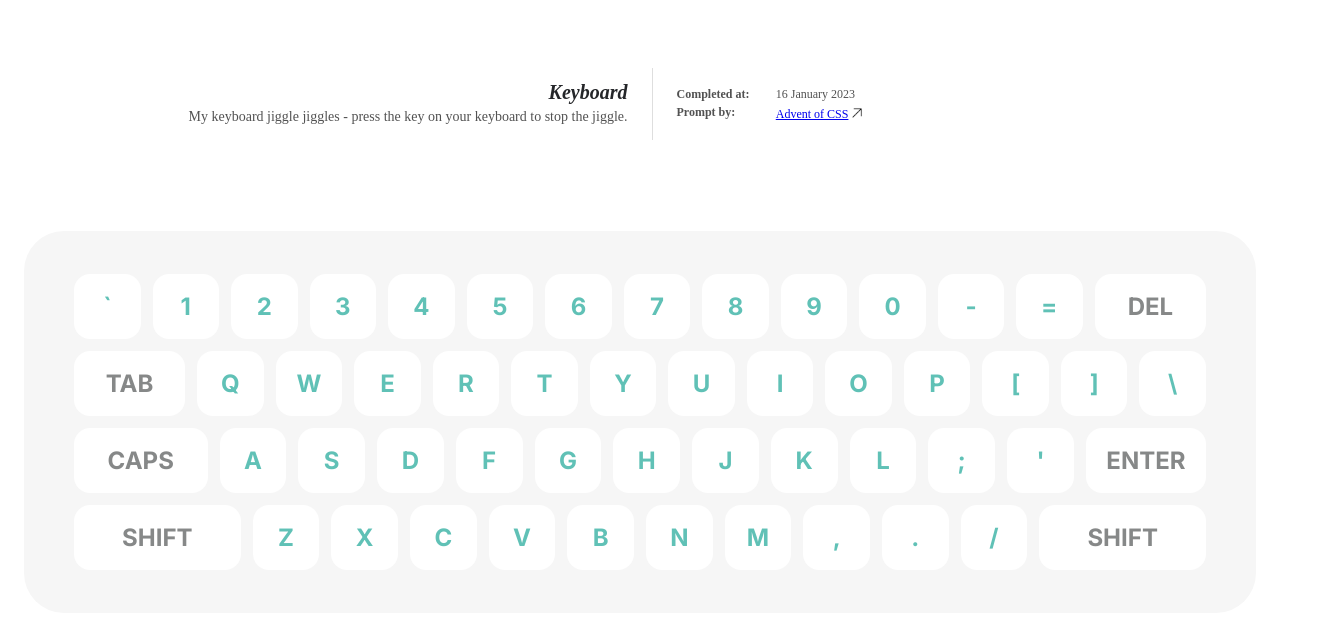
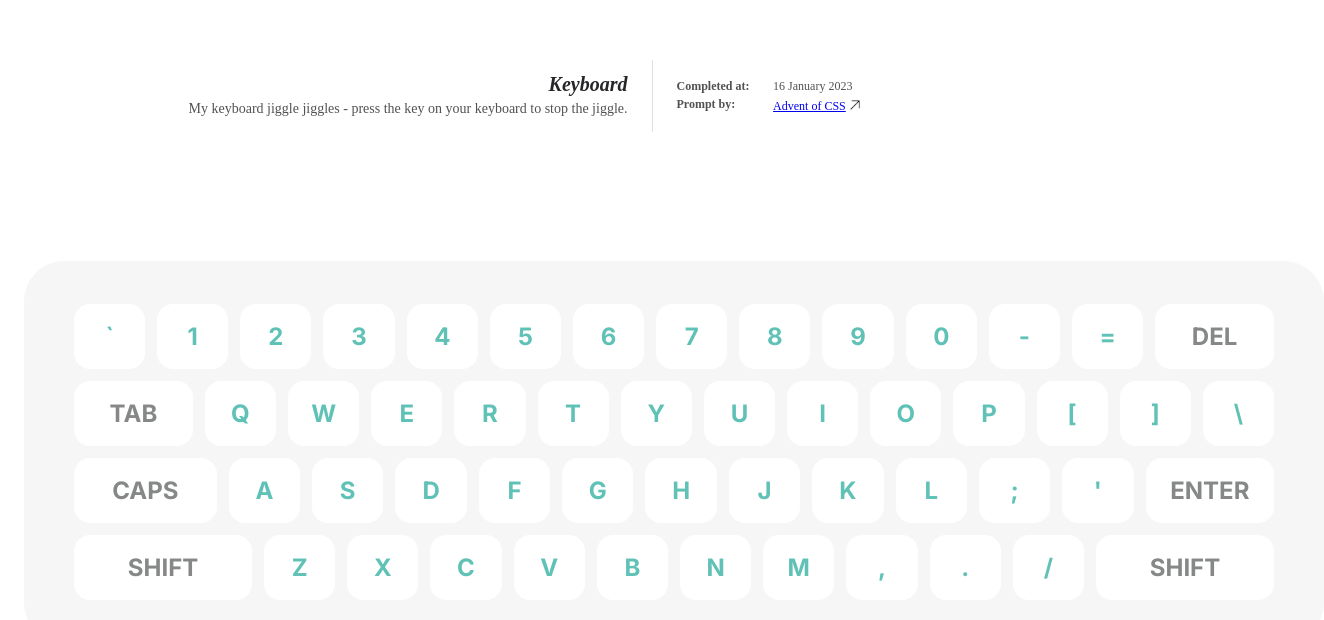
Before and after one commit to safiranugroho/safira.me-11ty, a SvelteKit app: page /keyboard in a window 1280 px wide. Shown: the top 620 px of the page, 1324 px wide, since content can reach past the window. Built offline with nearby package versions, Linux system fonts and the light colour scheme.

Commit message:
add common Page component and homepage content

```diff
--- a/src/app.html
+++ b/src/app.html
@@ -5,6 +5,13 @@
 		<link rel="icon" href="%sveltekit.assets%/favicon.ico" />
 		<meta name="viewport" content="width=device-width" />
 		<title>Doodles by Safira</title>
+
+		<link rel="preconnect" href="https://fonts.googleapis.com" />
+		<link rel="preconnect" href="https://fonts.gstatic.com" crossorigin />
+		<link
+			href="https://fonts.googleapis.com/css2?family=Noto+Serif+Toto:wght@400;700&display=swap"
+			rel="stylesheet"
+		/>
 		%sveltekit.head%
 	</head>
 	<body data-sveltekit-preload-data="hover">
--- a/src/lib/Header.svelte
+++ b/src/lib/Header.svelte
@@ -32,14 +32,8 @@
 </div>
 
 <style>
-	@import url('https://fonts.googleapis.com/css2?family=Noto+Serif+Toto:wght@400;700&display=swap');
-
-	:global(body) {
-		font-family: 'Noto Serif Toto', serif;
-	}
-
 	.header {
-		margin-top: 60px;
+		height: 72px;
 
 		display: flex;
 		flex-direction: row;
@@ -49,7 +43,6 @@
 
 	.header > div {
 		flex: 1;
-		height: 72px;
 
 		display: flex;
 		flex-direction: column;
--- /dev/null
+++ b/src/lib/Page.svelte
@@ -0,0 +1,43 @@
+<div class="page">
+	<slot name="header" />
+	<div class="content"><slot name="content" /></div>
+</div>
+
+<style>
+	@import url('https://fonts.googleapis.com/css2?family=Noto+Serif+Toto:wght@400;700&display=swap');
+
+	:global(html) {
+		height: 100%;
+	}
+
+	:global(body) {
+		font-family: 'Noto Serif Toto', serif;
+
+		min-height: 100%;
+		margin: 0;
+	}
+
+	.page {
+		padding: 60px 24px;
+
+		position: absolute;
+		top: 0px;
+		right: 0px;
+		bottom: 0px;
+		left: 0px;
+
+		display: flex;
+		flex-direction: column;
+	}
+
+	.content {
+		flex-grow: 1;
+
+		display: flex;
+		flex-direction: column;
+		justify-content: center;
+
+		margin: auto;
+		margin-top: 32px;
+	}
+</style>
--- a/src/routes/keyboard/+page.svelte
+++ b/src/routes/keyboard/+page.svelte
@@ -1,5 +1,6 @@
 <script>
 	import { onMount } from 'svelte';
+	import Page from '$lib/Page.svelte';
 	import Header from '$lib/Header.svelte';
 
 	const keys = ['`1234567890-=', 'qwertyuiop[]\\', "asdfghjkl;'", 'zxcvbnm,./'];
@@ -60,14 +61,15 @@
 	});
 </script>
 
-<Header
-	heading="Keyboard"
-	subheading="My keyboard jiggle jiggles - press the key on your keyboard to stop the jiggle."
-	completedDate="16 January 2023"
-/>
+<Page>
+	<Header
+		slot="header"
+		heading="Keyboard"
+		subheading="My keyboard jiggle jiggles - press the key on your keyboard to stop the jiggle."
+		completedDate="16 January 2023"
+	/>
 
-<div class="content">
-	<div class="container">
+	<div class="container" slot="content">
 		<div class="row">
 			{#each keys[0] as char}
 				<div class="key" id={char}>{char}</div>
@@ -95,22 +97,13 @@
 			<div class="key modifier" id="shift">shift</div>
 		</div>
 	</div>
-</div>
+</Page>
 
 <style>
 	@import url('https://fonts.googleapis.com/css2?family=Inter:wght@700&display=swap');
 
-	:global(body) {
-		display: grid;
-		grid-template-rows: 1fr 2fr;
-	}
-
-	.content {
+	.container {
 		font-family: 'Inter', sans-serif;
-		padding: 16px;
-	}
-
-	.container {
 		font-size: 24px;
 
 		background: #f6f6f6;
@@ -124,8 +117,7 @@
 
 		text-transform: uppercase;
 
-		max-width: 1200px;
-		margin: auto;
+		width: 1200px;
 	}
 
 	.row {
--- a/src/routes/podcast-episodes/+page.svelte
+++ b/src/routes/podcast-episodes/+page.svelte
@@ -1,16 +1,18 @@
 <script>
+	import Page from '$lib/Page.svelte';
 	import Header from '$lib/Header.svelte';
 	import cover from '$lib/assets/podcast-cover.png';
 </script>
 
-<Header
-	heading="Podcast episodes"
-	subheading="Mark each episode as watched!"
-	completedDate="16 January 2023"
-/>
+<Page>
+	<Header
+		slot="header"
+		heading="Podcast episodes"
+		subheading="Mark each episode as watched!"
+		completedDate="16 January 2023"
+	/>
 
-<div class="content">
-	<div class="container">
+	<div class="container" slot="content">
 		<img class="cover" alt="Compressed.fm podcast cover" src={cover} />
 		<div class="list">
 			<p class="title">Listen to all the Compressed.fm episodes</p>
@@ -22,23 +24,18 @@
 			{/each}
 		</div>
 	</div>
-</div>
+</Page>
 
 <style>
 	@import url('https://fonts.googleapis.com/css2?family=Nunito+Sans:wght@300;400;900&display=swap');
 
 	:global(body) {
-		display: grid;
-		grid-template-rows: 1fr 3fr;
 		background: #f3f3f3;
 	}
 
-	.content {
+	.container {
 		font-family: 'Nunito Sans', sans-serif;
-		padding: 16px;
-	}
 
-	.container {
 		width: fit-content;
 		max-width: 1200px;
 		margin: auto;
--- a/src/routes/tip-calculator/+page.svelte
+++ b/src/routes/tip-calculator/+page.svelte
@@ -1,4 +1,5 @@
 <script>
+	import Page from '$lib/Page.svelte';
 	import Header from '$lib/Header.svelte';
 	import dollarIcon from '$lib/assets/dollar.svg';
 	import peopleIcon from '$lib/assets/people.svg';
@@ -34,14 +35,15 @@
 	}
 </script>
 
-<Header
-	heading="Tip calculator"
-	subheading="Input the bill amount and number of people, and select a tip percentage."
-	completedDate="17 January 2023"
-/>
+<Page>
+	<Header
+		slot="header"
+		heading="Tip calculator"
+		subheading="Input the bill amount and number of people, and select a tip percentage."
+		completedDate="17 January 2023"
+	/>
 
-<div class="content">
-	<div class="bill">
+	<div class="bill" slot="content">
 		<div class="output">
 			<div class="description">
 				<span class="label">Tip amount</span>
@@ -89,26 +91,20 @@
 			<button on:click={handleCalculate}>Calculate</button>
 		</div>
 	</div>
-</div>
+</Page>
 
 <style>
-	@import url('https://fonts.googleapis.com/css2?family=Inter:wght@300;400;700&display=swap');
-	@import url('https://fonts.googleapis.com/css2?family=Roboto+Mono:wght@300;400;700&display=swap');
+	@import url('https://fonts.googleapis.com/css2?family=Inter:wght@400&display=swap');
+	@import url('https://fonts.googleapis.com/css2?family=Roboto+Mono:wght@400;700&display=swap');
 
 	:global(body) {
-		display: grid;
-		grid-template-rows: 1fr 4fr;
 		background: #f6f6f3;
 	}
 
-	.content {
+	.bill {
 		font-family: 'Inter', sans-serif;
-		padding: 16px;
-		padding-bottom: 72px;
 		color: #333333;
-	}
 
-	.bill {
 		background: #fff;
 		border-radius: 20px;
 		max-width: 768px;
```
Also changed, not shown: src/routes/+page.svelte (+17 -2 lines).
